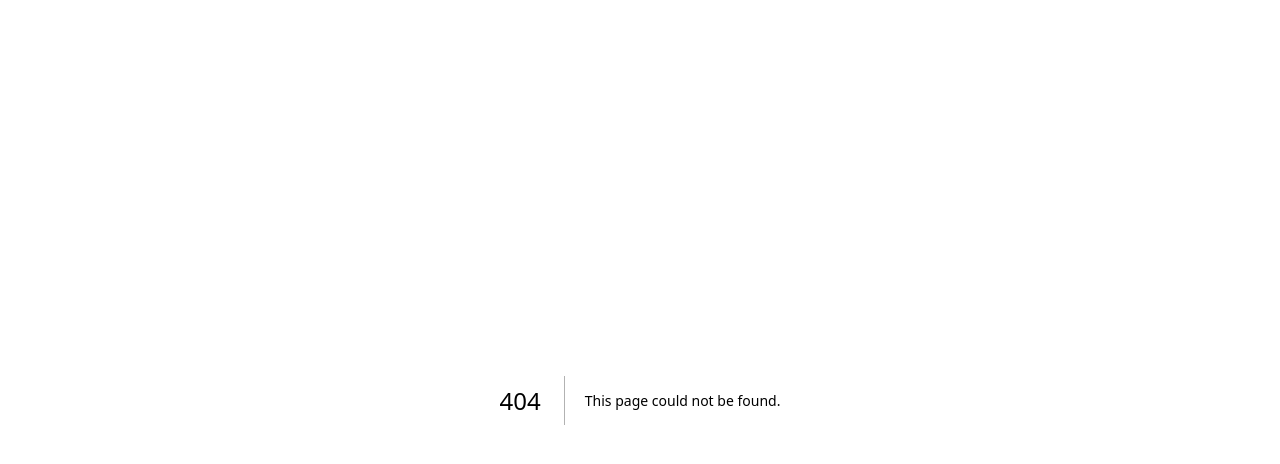
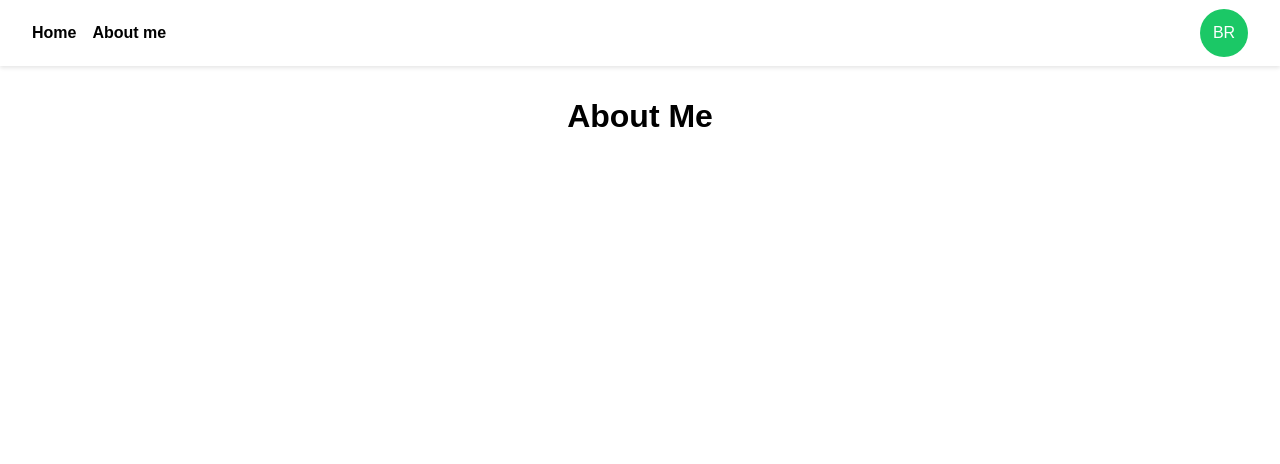
Before and after one commit to Rellor/portfolio-with-admin, a Next.js app: page /about in a window 1280 px wide. Before the commit this address had no page. Shown: the top 464 px of the page. Built offline with nearby package versions, Linux system fonts and the light colour scheme.

Commit message:
Added navigation bar and layout

```diff
--- /dev/null
+++ b/src/components/template/layout.tsx
@@ -0,0 +1,22 @@
+import styles from "@/styles/Home.module.css";
+
+export default function Layout({ children }: { children: React.ReactNode }) {
+  return (
+    <div className={styles.layout}>
+      <nav className={styles.navbar}>
+        <ul className={styles.navLinks}>
+          <li className={styles.navLink}>
+            <a href="/">Home</a>
+          </li>
+          <li className={styles.navLink}>
+            <a href="/about">About me</a>
+          </li>
+        </ul>
+        <a className={styles.userNavLink} href="/admin">
+          BR
+        </a>
+      </nav>
+      {children}
+    </div>
+  );
+}
--- a/src/pages/_app.tsx
+++ b/src/pages/_app.tsx
@@ -1,6 +1,11 @@
 import "@/styles/globals.css";
 import type { AppProps } from "next/app";
+import Layout from "@/components/template/layout";
 
 export default function App({ Component, pageProps }: AppProps) {
-  return <Component {...pageProps} />;
+  return (
+    <Layout>
+      <Component {...pageProps} />
+    </Layout>
+  );
 }
--- /dev/null
+++ b/src/pages/about/index.tsx
@@ -0,0 +1,21 @@
+import Head from "next/head";
+import styles from "@/styles/Home.module.css";
+
+export default function Home({ projects }: { projects: any[] }) {
+  console.log(projects);
+  return (
+    <>
+      <Head>
+        <title>About Me</title>
+        <meta name="description" content="Get to know more about me" />
+        <meta name="viewport" content="width=device-width, initial-scale=1" />
+        <link rel="icon" href="/favicon.ico" />
+      </Head>
+      <div className={`${styles.page}`}>
+        <main className={styles.main}>
+          <h1 className={styles.title}>About Me</h1>
+        </main>
+      </div>
+    </>
+  );
+}
--- a/src/styles/Home.module.css
+++ b/src/styles/Home.module.css
@@ -1,4 +1,4 @@
-.page {
+:root {
   --background: #ffffff;
   --secondary-background: #e4eff1;
   --accent-color: #1bc866;
@@ -9,7 +9,9 @@
   --button-primary-hover: #383838;
   --button-secondary-hover: #f2f2f2;
   --button-secondary-border: #ebebeb;
+}
 
+.page {
   display: flex;
   align-items: center;
   justify-content: center;
@@ -64,3 +66,45 @@
   z-index: 0;
   filter: brightness(0.7);
 }
+
+/* Navbar styles */
+.navbar {
+  padding: 0.5rem 2rem;
+  background-color: var(--background);
+  box-shadow: 0 2px 4px rgba(0, 0, 0, 0.1);
+  position: sticky;
+  top: 0;
+  left: 0;
+  right: 0;
+  display: flex;
+  align-items: center;
+  justify-content: space-between;
+}
+
+.navLinks {
+  display: flex;
+  gap: 1rem;
+  padding: 0;
+}
+
+.navLink {
+  list-style: none;
+}
+
+.navLink a {
+  text-decoration: none;
+  color: var(--text-primary);
+  font-weight: bold;
+}
+
+.userNavLink {
+  text-decoration: none;
+  background-color: var(--accent-color);
+  color: var(--text-secondary);
+  border-radius: 50%;
+  display: flex;
+  align-items: center;
+  justify-content: center;
+  height: 3rem;
+  width: 3rem;
+}
--- a/src/styles/globals.css
+++ b/src/styles/globals.css
@@ -5,6 +5,7 @@ html,
 body {
   max-width: 100vw;
   overflow-x: hidden;
+  margin: 0;
 }
 
 body {
```
